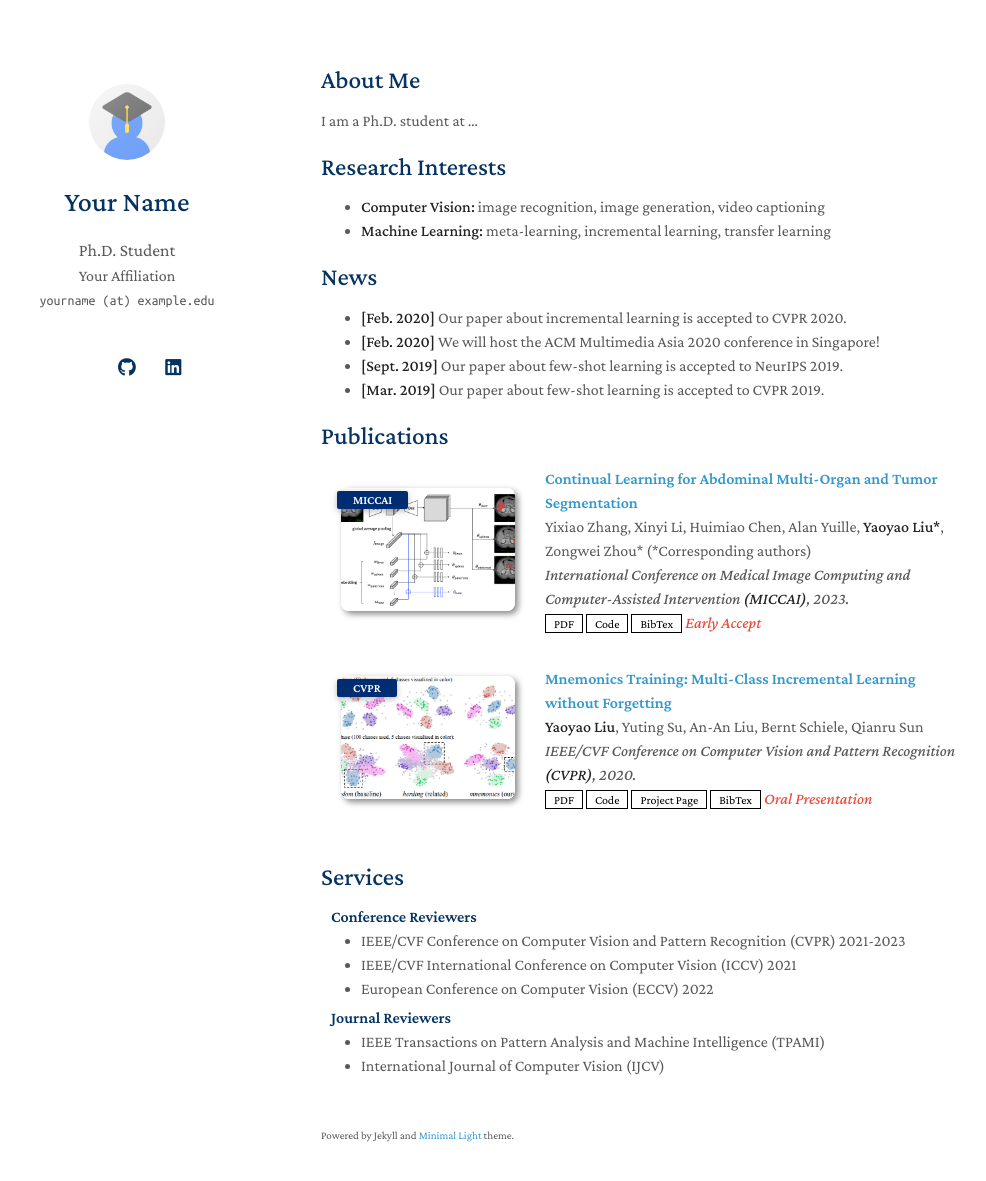
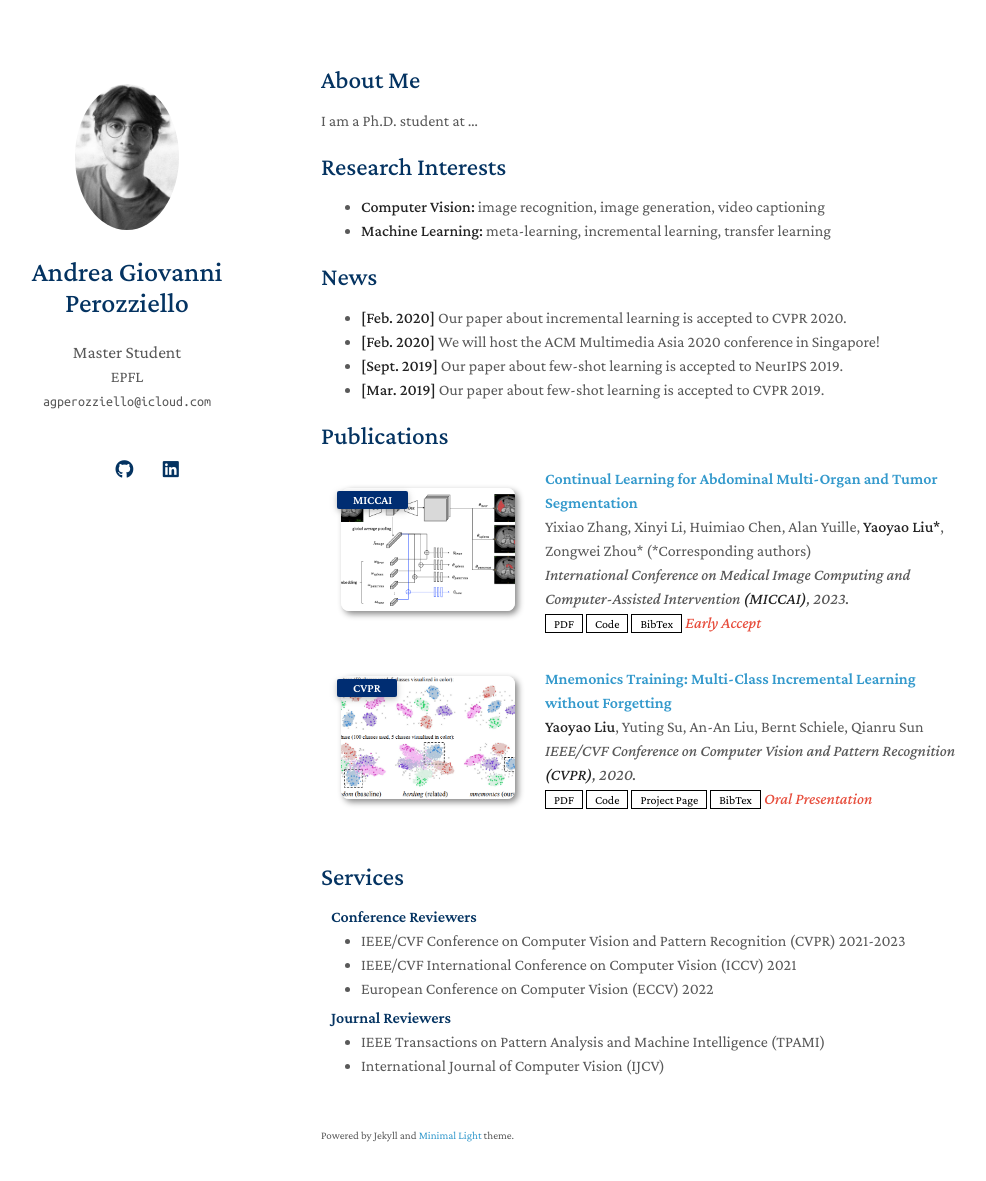
Before and after one commit to peroza/peroza.io, a Jekyll site: the page built from index.md, in a window 1280 px wide and 1216 px high. Shown: the top 1181 px of the window, without its empty margins (149-1135 px from the left). Built offline with Jekyll 4.4.1, drawn with Linux system fonts in a browser that asks for light colours; a style sheet for code colours, icons or effects is not loaded; our own code applies the rules of GitHub Pages for plain Markdown files.

Commit message:
Adding some stuff about me

```diff
--- a/_config.yml
+++ b/_config.yml
@@ -1,8 +1,8 @@
 # Basic Information
-title: Your Name
-position: Ph.D. Student
-affiliation: Your Affiliation
-email: yourname (at) example.edu
+title: Andrea Giovanni Perozziello
+position: Master Student
+affiliation: EPFL
+email: agperozziello@icloud.com
 
 # Search Engine Optimization (SEO)
 # The following information is used to improve the website traffic from search engines, e.g., Google.
@@ -12,15 +12,15 @@ canonical: https://minimal-light-theme.yliu.me/
 
 # Links
 # If you don't need one of them, you may delete the corresponding line.
-google_scholar: https://scholar.google.com/
-cv_link: assets/files/curriculum_vitae.pdf
-github_link: https://github.com/
-linkedin: https://www.linkedin.com/
-twitter: https://twitter.com/
+# google_scholar: https://scholar.google.com/
+cv_link: assets/files/CV.pdf
+github_link: https://github.com/peroza
+linkedin: www.linkedin.com/in/andrea-perozziello
+# twitter: https://twitter.com/
 
 # Images (e.g., your profile picture and your website's favicon)
 # "favicon" and "favicon_dark" are used for the light and dark modes, respectively.
-avatar: ./assets/img/avatar.png
+avatar: ./assets/img/myself.JPG
 favicon: ./assets/img/favicon.png
 favicon_dark: ./assets/img/favicon-dark.png
 
```
Also changed, not shown: assets/img/myself.JPG (added), 2 other files.
